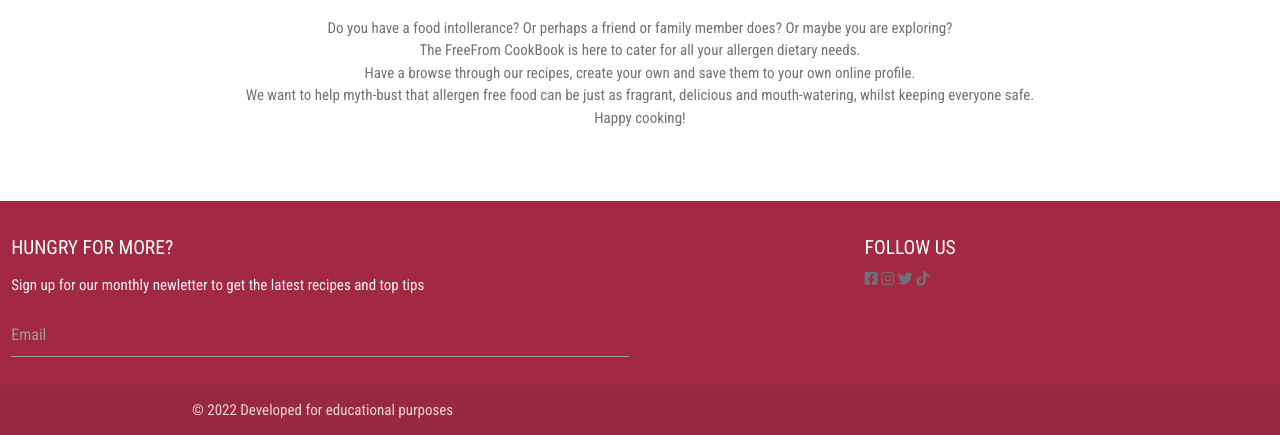
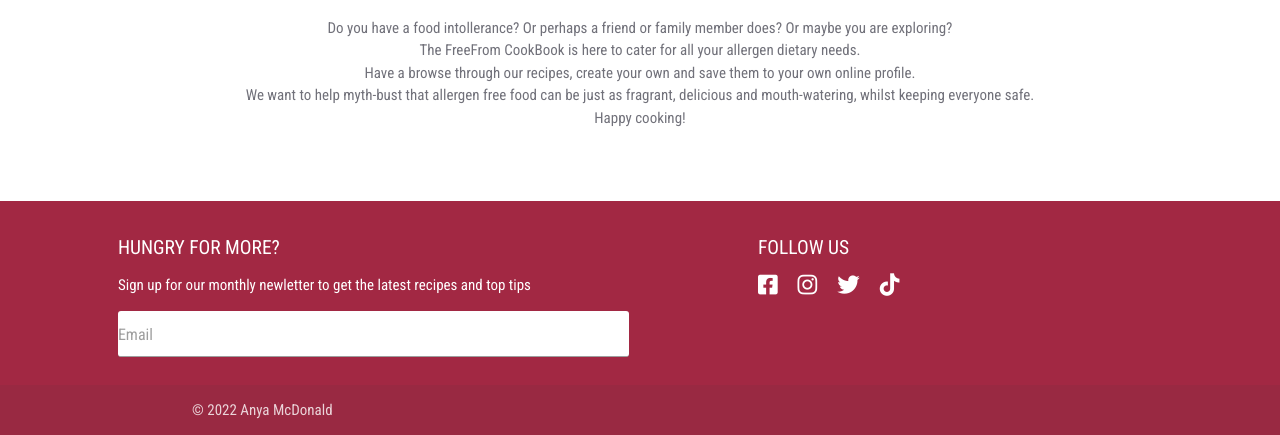
Before and after one commit to anyahush/the-freefrom-cookbook, a Flask app: page / in a window 1280 px wide. Shown: the part 365-800 px from the top of the page. Run offline with Flask 2, Linux system fonts and the light colour scheme; some libraries are stand-ins or nearby versions.

Commit message:
Style footer

```diff
--- a/static/css/style.css
+++ b/static/css/style.css
@@ -53,8 +53,19 @@ h5 {
     background-color: #a22843;
 }
 
-.form-input {
+#social-media-links {
+    display: flex;
+}
+
+#social-media-links i {
+    color: #fff;
+    font-size: 150%;
+    margin: 0 20px 0 0;
+}
+
+input[type=email]:not(.browser-default) {
     border-radius: 3px 3px;
+    background: #fff;
 }
 
 /* home page */
@@ -106,6 +117,9 @@ span {
     #hero_image {
         height: 350px;
     }
+    input[type=email]:not(.browser-default) {
+        width: 75%
+    }
 
 }
 
@@ -119,5 +133,8 @@ span {
     #hero_image {
         height: 400px;
     }
+    input[type=email]:not(.browser-default) {
+        width: 50%;
+    }
 
 }
--- a/templates/base.html
+++ b/templates/base.html
@@ -72,27 +72,37 @@
     <footer class="page-footer">
         <div>
             <div class="row">
-                <div class="col l6 s12">
-                    <h5 class="white-text">Hungry for more?</h5>
-                    <p class="grey-text text-lighten-4">Sign up for our monthly newletter to get the latest recipes and top tips</p>
+                <div class="col s12 m10 offset-m2 l5 offset-l1">
+                    <h5>Hungry for more?</h5>
+                    <p>Sign up for our monthly newletter to get the latest recipes and top tips</p>
                     <form action="">
                         <div>
                             <input type="email" class="form-input" name="email" placeholder="Email" required>
                         </div>
                     </form>
                 </div>
-                <div class="col l4 offset-l2 s12">
-                    <h5 class="white-text">Follow us</h5>
-                    <a class="grey-text text-lighten-3" href="https://www.facebook.com/" target="_blank"><i class="fab fa-facebook-square"></i></a>
-                    <a class="grey-text text-lighten-3" href="https://www.instagram.com/" target="_blank"><i class="fab fa-instagram"></i></a>
-                    <a class="grey-text text-lighten-3" href="https://twitter.com/" target="_blank"><i class="fab fa-twitter"></i></a>
-                    <a class="grey-text text-lighten-3" href="https://www.tiktok.com/en/" target="_blank"><i class="fab fa-tiktok"></i></a>
+                <div class="col s12 m10 offset-m2 l5 offset-l1">
+                    <h5>Follow us</h5>
+                    <ul id="social-media-links">
+                        <li>
+                            <a class="grey-text text-lighten-3" href="https://www.facebook.com/" target="_blank"><i class="fab fa-facebook-square"></i></a>
+                        </li>
+                        <li>
+                            <a class="grey-text text-lighten-3" href="https://www.instagram.com/" target="_blank"><i class="fab fa-instagram"></i></a>
+                        </li>
+                        <li>
+                            <a class="grey-text text-lighten-3" href="https://twitter.com/" target="_blank"><i class="fab fa-twitter"></i></a>
+                        </li>
+                        <li>
+                            <a class="grey-text text-lighten-3" href="https://www.tiktok.com/en/" target="_blank"><i class="fab fa-tiktok"></i></a>
+                        </li>
+                    </ul>
                 </div>
             </div>
         </div>
         <div class="footer-copyright">
             <div class="container">
-                © 2022 Developed for educational purposes
+                © 2022 Anya McDonald
             </div>
         </div>
     </footer>
```
